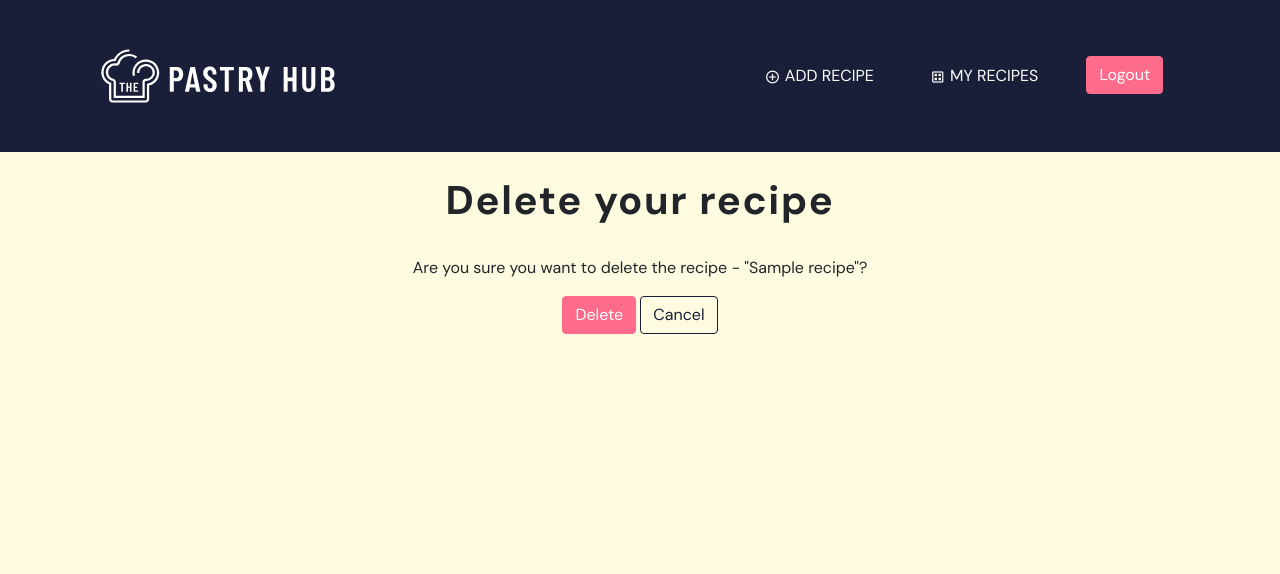
After one commit to cardan22/pastryhub, a Django app: page /delete/1 in a window 1280 px wide. The commit adds this page. Shown: the top 574 px of the page. Run offline with Django 3.2, Linux system fonts and the light colour scheme; a user stored in the database is signed in; tables that the repository leaves empty hold one stand-in row (values such as "Sample post").

Commit message:
Implement recipe delete view

```diff
--- a/recipes/urls.py
+++ b/recipes/urls.py
@@ -9,5 +9,6 @@ urlpatterns = [
     path(
         "update_recipe/<int:pk>/", views.UpdateRecipe.as_view(), name="update"
         ),
+    path("delete/<slug:pk>", views.DeleteRecipe.as_view(), name="delete"),
     path("<slug:pk>/", views.RecipeDetail.as_view(), name="recipe_detail"),
 ]
--- a/recipes/views.py
+++ b/recipes/views.py
@@ -1,6 +1,7 @@
 from django.shortcuts import render, get_object_or_404, redirect, reverse
 from django.contrib.auth.mixins import LoginRequiredMixin, UserPassesTestMixin
-from django.views.generic import CreateView, UpdateView, ListView, DetailView
+from django.views.generic import CreateView, UpdateView, DeleteView, ListView, DetailView
+from django.urls import reverse_lazy
 from .models import Recipe, FavoriteRecipe
 from .forms import RecipeForm
 
@@ -9,7 +10,7 @@ class RecipeList(ListView):
     """
     View to display a list of all published recipes.
 
-    This view retrieves all recipes with 'status' set to 1
+    This view retrieves all recipes with status set to 1
     (published) and orders them by their posting date.
     """
 
@@ -41,7 +42,7 @@ class AddRecipe(LoginRequiredMixin, CreateView):
     template_name = "add_recipe.html"
     model = Recipe
     form_class = RecipeForm
-    success_url = "/my_recipes/"
+    success_url = reverse_lazy("my_recipes")
 
     def form_valid(self, form):
         form.instance.author = self.request.user
@@ -58,11 +59,24 @@ class UpdateRecipe(LoginRequiredMixin, UpdateView):
     model = Recipe
     form_class = RecipeForm
     template_name = "update_recipe.html"
-    success_url = "/my_recipes/"
+    success_url = reverse_lazy("my_recipes")
 
     def form_valid(self, form):
         form.instance.author = self.request.user
         return super(UpdateView, self).form_valid(form)
+
+
+class DeleteRecipe(LoginRequiredMixin, DeleteView):
+    """
+    This view allows an authenticated user to delete a recipe.
+    """
+
+    model = Recipe
+    template_name = "delete_recipe.html"
+    success_url = reverse_lazy("my_recipes")
+
+    def delete(self, request, *args, **kwargs):
+        return super(DeleteView, self).delete(request, *args, **kwargs)
 
 
 class MyRecipesList(LoginRequiredMixin, ListView):
--- /dev/null
+++ b/templates/delete_recipe.html
@@ -0,0 +1,31 @@
+{% extends "base.html" %}
+{% block title %}Delete Recipes{% endblock %}
+
+{% block body_class %}yellow-background{% endblock %}
+
+{% block content %}
+
+{% if user.is_authenticated %}
+{% if user.id == recipe.author.id %}
+
+<div class="container">
+    <div class="row">
+        <div class="col-md-12 text-center">
+            <h1 class="hero-text pt-4">Delete your recipe</h1>
+            <br>
+            <p>Are you sure you want to delete the recipe - "{{ recipe.title }}"?</p>
+            <form method="POST" class="form text-muted" action="{% url 'delete' recipe.pk %}"
+                enctype="multipart/form-data">
+                {% csrf_token %}
+                <div class="d-grid gap-2 d-md-block">
+                    <button type="submit" class="btn btn-primary">Delete</button>
+                    <a href="{% url 'home' %}" class="btn btn-secondary">Cancel</a>
+                </div>
+            </form>
+        </div>
+    </div>
+</div>
+{% endif %}
+{% endif %}
+
+{% endblock %}
```
Also changed, not shown: templates/recipe_detail.html (+5 -5 lines).
